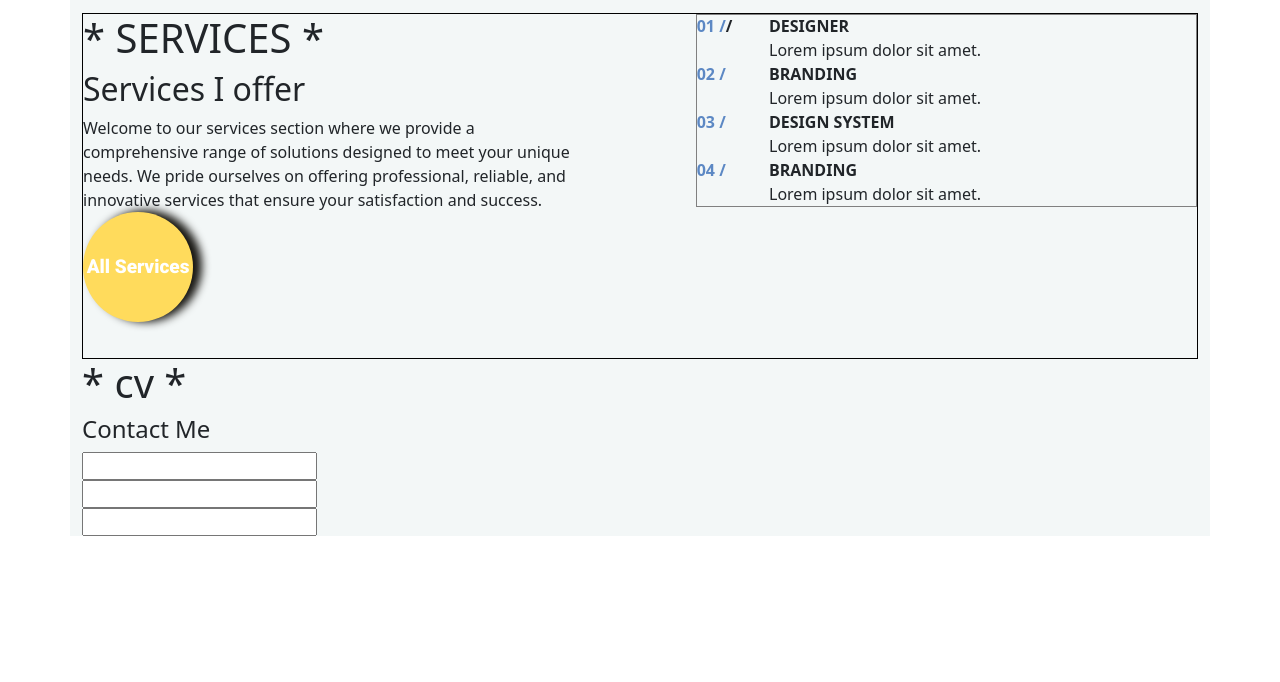
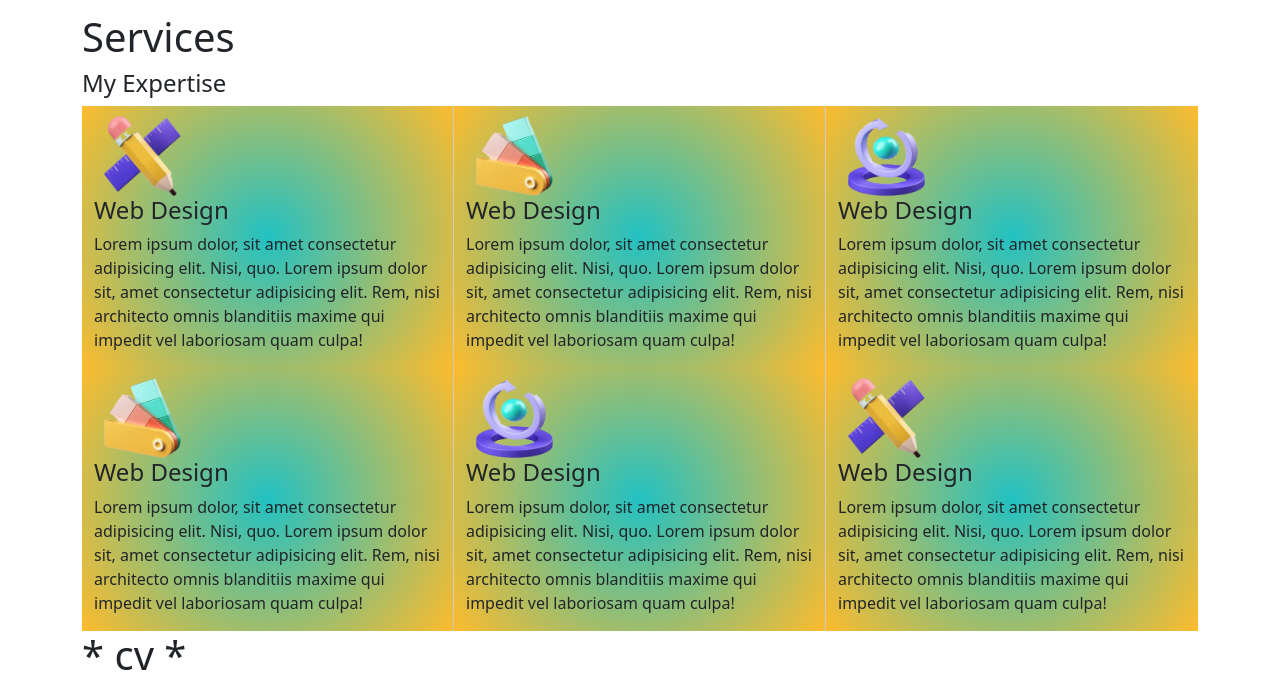
Before and after one commit to Drakewoy/portfolio, a plain HTML site: page index.html in a window 1280 px wide. Shown: the part 374-1056 px from the top of the page. Before the commit the page ends 910 px from the top, so only its background shows below. Drawn offline with Linux system fonts and the light colour scheme.

Commit message:
changing the layouts to another layouts

```diff
--- a/index.html
+++ b/index.html
@@ -5,8 +5,10 @@
     <link rel="stylesheet" href="style.css">
     <link rel="stylesheet" href="bootstrap.css">
     <link rel="preconnect" href="https://fonts.googleapis.com">
-<link rel="preconnect" href="https://fonts.gstatic.com" crossorigin>
-<link href="https://fonts.googleapis.com/css2?family=Lato:ital,wght@0,100;0,300;0,400;0,700;0,900;1,100;1,300;1,400;1,700;1,900&family=Montserrat:ital,wght@0,100..900;1,100..900&family=Roboto:ital,wght@0,100;0,300;0,400;0,500;0,700;0,900;1,100;1,300;1,400;1,500;1,700;1,900&display=swap" rel="stylesheet">
+    <link rel="preconnect" href="https://fonts.gstatic.com" crossorigin>
+    <link
+        href="https://fonts.googleapis.com/css2?family=Lato:ital,wght@0,100;0,300;0,400;0,700;0,900;1,100;1,300;1,400;1,700;1,900&family=Montserrat:ital,wght@0,100..900;1,100..900&family=Roboto:ital,wght@0,100;0,300;0,400;0,500;0,700;0,900;1,100;1,300;1,400;1,500;1,700;1,900&display=swap"
+        rel="stylesheet">
     <meta charset="UTF-8">
     <meta name="viewport" content="width=device-width, initial-scale=1.0">
     <title>Portfolio</title>
@@ -84,56 +86,73 @@
             </div>
         </div>
         <div class="services">
-            <div class="s-desc">
-                <h1> * SERVICES *</h1>
-                <h2>Services I offer</h2>
-                <p>
-                    Welcome to our services section where we provide a comprehensive
-                    range of solutions designed to meet
-                    your unique needs. We pride ourselves on offering professional,
-                    reliable, and innovative services
-                    that ensure your satisfaction and success.
 
-                <button  class="round-button"> All Services </button>
+            <h1> Services </h1>
+            <div class="tilte">
+                <h4>My Expertise</h4>
+            </div>
+            <div class="content">
+                <div class="container">
+                    <div class="row row-cols-3">
 
+                        <div class="items col-lg-4">
+                            <img src="Examples/web design.png" alt="">
+                            <h4>Web Design</h4>
+                            <p>
+                                Lorem ipsum dolor, sit amet consectetur adipisicing elit. Nisi, quo.
+                                Lorem ipsum dolor sit, amet consectetur adipisicing elit. Rem, nisi
+                                architecto omnis blanditiis maxime qui impedit vel laboriosam quam culpa!
+                            </p>
+                        </div>
+                        <div class="items col-lg-4">
+                            <img src="Examples/UI desgn.png" alt="">
+                            <h4>Web Design</h4>
+                            <p>
+                                Lorem ipsum dolor, sit amet consectetur adipisicing elit. Nisi, quo.
+                                Lorem ipsum dolor sit, amet consectetur adipisicing elit. Rem, nisi
+                                architecto omnis blanditiis maxime qui impedit vel laboriosam quam culpa!
+                            </p>
+                        </div>
+                        <div class="items col-lg-4">
+                            <img src="Examples/app dev.png" alt="">
+                            <h4>Web Design</h4>
+                            <p>
+                                Lorem ipsum dolor, sit amet consectetur adipisicing elit. Nisi, quo.
+                                Lorem ipsum dolor sit, amet consectetur adipisicing elit. Rem, nisi
+                                architecto omnis blanditiis maxime qui impedit vel laboriosam quam culpa!
+                            </p>
+                        </div>
+                        <div class="items col-4">
+                            <img src="Examples/UI desgn.png" alt="">
+                            <h4>Web Design</h4>
+                            <p>
+                                Lorem ipsum dolor, sit amet consectetur adipisicing elit. Nisi, quo.
+                                Lorem ipsum dolor sit, amet consectetur adipisicing elit. Rem, nisi
+                                architecto omnis blanditiis maxime qui impedit vel laboriosam quam culpa!
+                            </p>
+                        </div>
+                        <div class="items col-lg-4">
+                            <img src="Examples/app dev.png" alt="">
+                            <h4>Web Design</h4>
+                            <p>
+                                Lorem ipsum dolor, sit amet consectetur adipisicing elit. Nisi, quo.
+                                Lorem ipsum dolor sit, amet consectetur adipisicing elit. Rem, nisi
+                                architecto omnis blanditiis maxime qui impedit vel laboriosam quam culpa!
+                            </p>
+                        </div>
+                        <div class="items col-lg-4">
+                            <img src="Examples/web design.png" alt="">
+                            <h4>Web Design</h4>
+                            <p>
+                                Lorem ipsum dolor, sit amet consectetur adipisicing elit. Nisi, quo.
+                                Lorem ipsum dolor sit, amet consectetur adipisicing elit. Rem, nisi
+                                architecto omnis blanditiis maxime qui impedit vel laboriosam quam culpa!
+                            </p>
+                        </div>
+
+                    </div>
+                </div>
             </div>
-            <table border="1">
-                <tr>
-
-                </tr>
-                <tr>
-                    <th><span>01 /</span>/</th>
-                    <th>DESIGNER</th>
-                </tr>
-                <tr>
-                    <td></td>
-                    <td>Lorem ipsum dolor sit amet.</td>
-                </tr>
-                <tr>
-                    <th><span>02 /</span></th>
-                    <th>BRANDING</th>
-                </tr>
-                <tr>
-                    <td></td>
-                    <td>Lorem ipsum dolor sit amet.</td>
-                </tr>
-                <tr>
-                    <th><span>03 /</span></th>
-                    <th>DESIGN SYSTEM</th>
-                </tr>
-                <tr>
-                    <td></td>
-                    <td>Lorem ipsum dolor sit amet.</td>
-                </tr>
-                <tr>
-                    <th><span> 04 /</span></th>
-                    <th>BRANDING</th>
-                </tr>
-                <tr>
-                    <td></td>
-                    <td>Lorem ipsum dolor sit amet.</td>
-                </tr>
-            </table>
         </div>
         <div class="cv">
             <h1> * cv * </h1>
--- a/style.css
+++ b/style.css
@@ -3,7 +3,7 @@
     padding: 0;
 }
 body{
-    background-color: #fcd7b2;
+    /* background-color: #fcd7b2; */
 }
 
 .row{
@@ -19,7 +19,7 @@ margin-top: 40px;
     margin: auto;
 }
 .container{
-   background-color: rgb(243, 247, 247);
+   /* background-color: rgb(243, 247, 247); */
 }
 
  .hire{
@@ -83,16 +83,25 @@ th span {
 }
 
 .services{
-    border: 1px solid black;
     display: relative;
+    width: 100%;
+    /* margin:auto */
 }
 
-.s-desc{
-    width: 45%;
-    display: inline-block;
+
+.content .items{
+    background:  radial-gradient(circle, rgba(34,193,195,1) 0%, rgba(253,187,45,1) 100%);
+    border-right: 1px solid #ccc;
+    /* width: 300px; */
+    height: inherit;
+    margin: auto;
 }
-
-table{
-    width: 45%;
-    float: right;
+.content .items:nth-child(3n) {
+    border-right: none;
 }
+.content .items img{
+    width: 77px;
+    height: 80px;
+    margin: 10px 10px 0;
+    text-align: center;
+}
```
Also changed, not shown: Examples/UI desgn.png (added), Examples/app dev.png (added), Examples/site example.txt (added), Examples/web design.png (added).
